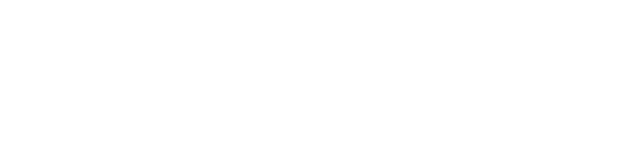
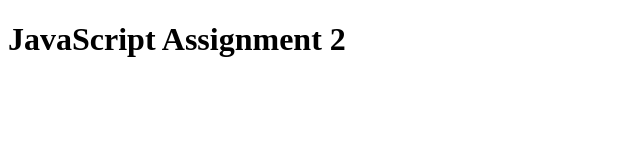
Before and after one commit to Salma-Abdulhameed/Javascript-Assignment-2, a plain HTML site: page index.html in a window 1280 px wide. Shown: the whole page, without its empty margins (0-640 px from the left). Drawn offline with Linux system fonts and the light colour scheme.

Commit message:
added heading

```diff
--- a/index.html
+++ b/index.html
@@ -6,42 +6,45 @@
     <title>20-chapters-assignmnet</title>
 </head>
 <body>
+
+    <h1>JavaScript Assignment 2</h1>
+
+
  <!-- ////////CHAPTER 1 ////////// -->
-<!--
- ////// 1 ////////
-   <script>
+ <!-- ////// 1 //////// -->
+   <!-- <script>
    alert("Hello Users! Thanks For Visiting My Page")
-   </script>
+   </script>  -->
 
-   ////// 2 ///////
-    <script>
+   <!-- ////// 2 /////// -->
+    <!-- <script>
      alert("Error! Please enter a valid password")
-    </script>
+    </script> -->
 
-   //////// 3 //////
-   <script>
+   <!-- //////// 3 ////// -->
+   <!-- <script>
     alert(`
         Welcome to JS Land....
         Happy Coding!
     `)
-   </script>
+   </script> -->
 
-   //////// 4 ///////
-   <script>
+   <!-- //////// 4 /////// -->
+   <!-- <script>
     alert("Welcome to JS Land")
-   </script>
+   </script> -->
 
-   //////// 5 ///////
-   <script>
+   <!-- //////// 5 /////// -->
+   <!-- <script>
     alert(`
     Happy Coding!
     Prevent this page from creating additional dialogs.
     `)
-   </script>
+   </script> -->
 
-    //////// 6 ///////
+    <!-- //////// 6 /////// -->
 
-     <script>
+     <!-- <script>
      alert("Hello...I can run JS through my web browser's console")
      console.log("Hello...I can run JS through my web browser's console");
 
```
